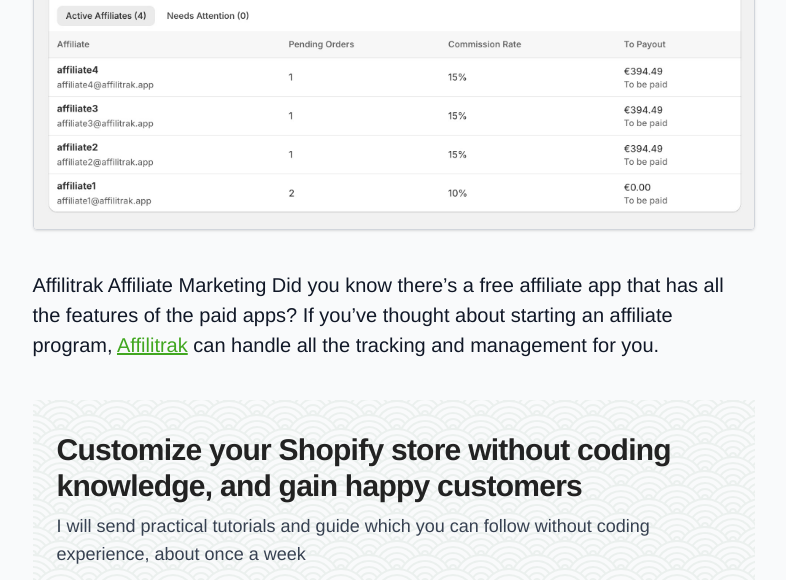
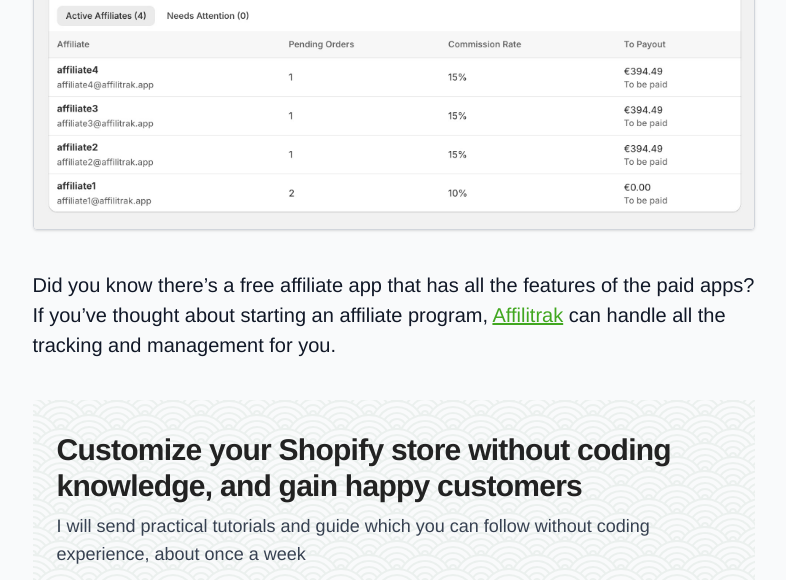
Before and after one commit to YagiSoftware/blog, a Jekyll site: the page built from tools.md, in a window 1280 px wide and 900 px high, scrolled down 1955 px, cut to the strip 0-580 px from the top of the window. Shown: the whole strip, without its empty margins (246-1032 px from the left). Built offline with Jekyll 4.4.1, drawn with Linux system fonts in a browser that asks for light colours; some web fonts are replaced; comment, search, counter and statistics services are not loaded.

Commit message:
derp
derp

```diff
--- a/tools.md
+++ b/tools.md
@@ -31,5 +31,4 @@
 
 <img src="{{ site.baseurl }}/affi.jpeg">
 
-Affilitrak Affiliate Marketing
 Did you know there's a free affiliate app that has all the features of the paid apps? If you've thought about starting an affiliate program, <a href="https://affilitrak.com" target="_blank">Affilitrak</a> can handle all the tracking and management for you.
```
